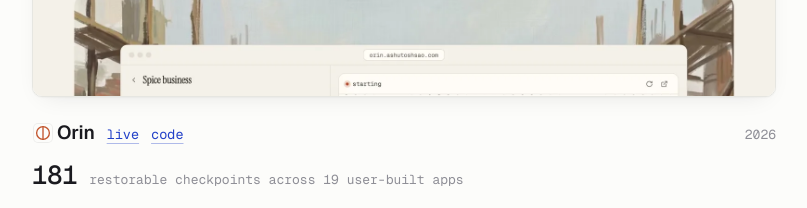
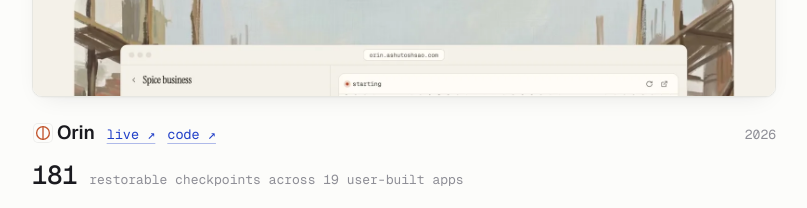
Before and after one commit to ashutoshsao/portfolio, a Next.js app: page / in a window 1280 px wide. Shown: the part 960-1168 px from the top of the page, without its empty margins (236-1043 px from the left). Built offline with nearby package versions, Linux system fonts and the light colour scheme; no server answers.

Commit message:
Bring back ↗ on the live and code links

```diff
--- a/src/components/WorkList.tsx
+++ b/src/components/WorkList.tsx
@@ -26,12 +26,12 @@ function Links({ item }: { item: WorkItem }) {
     <span className="flex gap-3 font-mono text-[13.5px]">
       {item.live && (
         <a href={item.live} target="_blank" rel="noopener noreferrer" className="link">
-          live
+          live ↗
         </a>
       )}
       {item.code && (
         <a href={item.code} target="_blank" rel="noopener noreferrer" className="link">
-          code
+          code ↗
         </a>
       )}
     </span>
```
